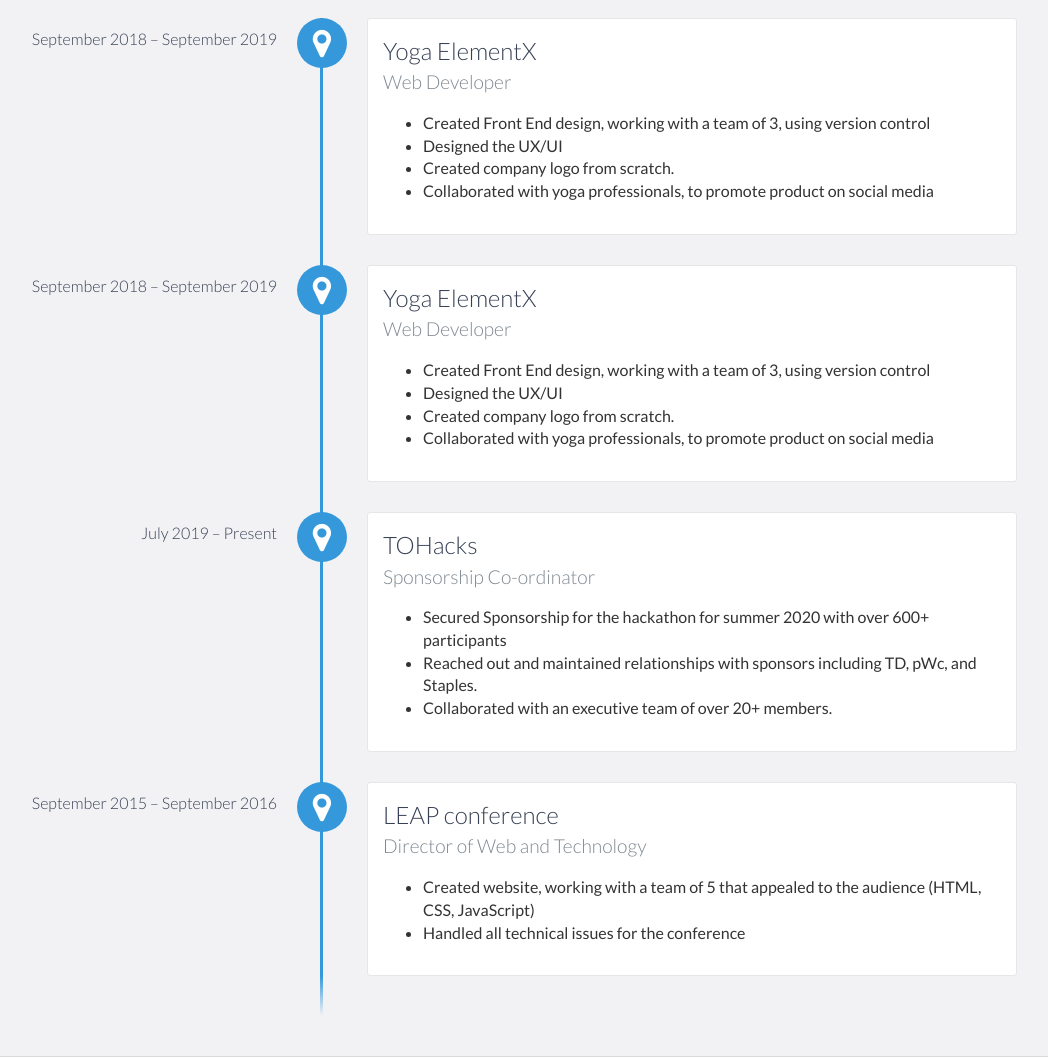
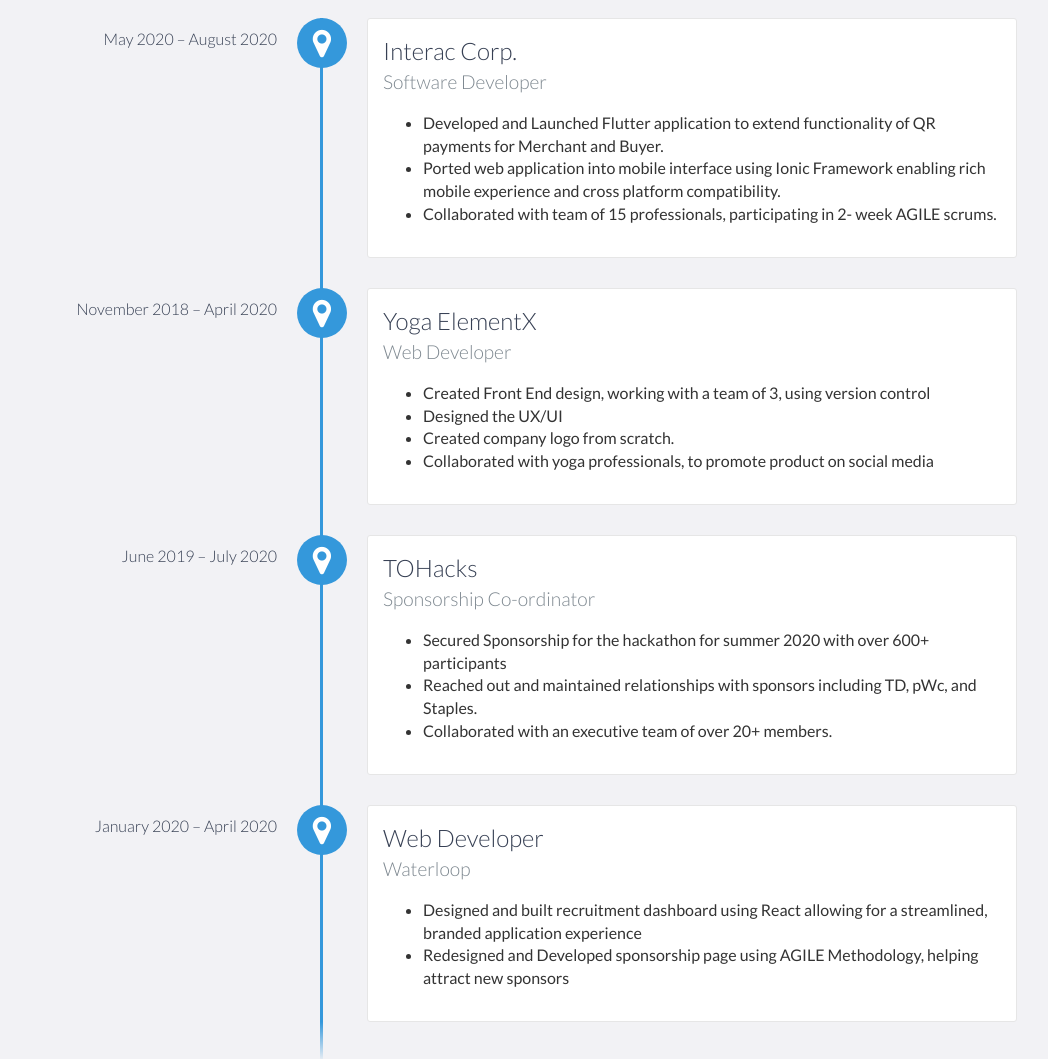
Before and after one commit to dea14/Personal-porfolio, a website: page index.html in a window 1280 px wide. Shown: the part 1180-2239 px from the top of the page, without its empty margins (123-1171 px from the left). Drawn offline with nearby package versions, Linux system fonts and the light colour scheme.

Commit message:
update website

```diff
--- a/index.html
+++ b/index.html
@@ -48,7 +48,7 @@
 
     <div id="lead">
         <div id="lead-content">
-            <h1>Dea Chaudheryyyy</h1>
+            <h1>Dea Chaudhery</h1>
             <h2>Computer Science Student @UWaterloo   Seeking summer 2020 opportunities </h2>
             <a href="Dea_Chaudhery_Resume1.pdf" download="Dea_Chaudhery_Resume1.pdf" class="btn-rounded-white">Download Resume</a>
         </div>
@@ -89,21 +89,19 @@
     <div id="experience" class="background-alt">
         <h2 class="heading">Experience</h2>
         <div id="experience-timeline">
-                <div data-date="September 2018 – September 2019">
-                        <h3>Yoga ElementX</h3>
-                            <h4> Web Developer</h4>
+                <div data-date="May 2020 – August 2020">
+                        <h3>Interac Corp.</h3>
+                            <h4> Software Developer</h4>
                         <p>
                             <ul>
                         <li>
-                           Created Front End design, working with a team of 3, using version control
+                          Developed and Launched Flutter application to extend functionality of QR payments for Merchant and Buyer.
                         </li>
                         <li>
-                           Designed the UX/UI
+                          Ported web application into mobile interface using Ionic Framework enabling rich mobile experience and cross platform compatibility.
                         </li>
-                        <li>
-                            Created company logo from scratch.
-                        </li>
-                        <li>Collaborated with yoga professionals, to promote product on social media
+
+                        <li>Collaborated with team of 15 professionals, participating in 2- week AGILE scrums.
                         </li>
                     </ul>
 
@@ -112,7 +110,7 @@
 
 
 
-            <div data-date="September 2018 – September 2019">
+            <div data-date="November 2018 – April 2020">
                 <h3>Yoga ElementX</h3>
                     <h4> Web Developer</h4>
                 <p>
@@ -134,7 +132,7 @@
             </div>
 
 
-            <div data-date="July 2019 – Present">
+            <div data-date="June 2019 – July 2020">
                 <h3>TOHacks</h3>
                 <h4>Sponsorship Co-ordinator</h4>
                 <p>
@@ -153,15 +151,16 @@
                 </p>
             </div>
 
-            <div data-date="September 2015 – September 2016">
-                <h3>LEAP conference</h3>
-                <h4>Director of Web and Technology</h4>
+            <div data-date="January 2020 – April 2020">
+                <h3>Web Developer</h3>
+                <h4>Waterloop</h4>
                 <p><ul>
                 <li>
-                 Created website, working with a team of 5 that appealed to the audience (HTML, CSS, JavaScript)
+                        Designed and built recruitment dashboard using React
+                        allowing for a streamlined, branded application experience
                 </li>
                 <li>
-                   Handled all technical issues for the conference
+                        Redesigned and Developed sponsorship page using AGILE Methodology, helping attract new sponsors
                 </li>
 
             </ul>
```
